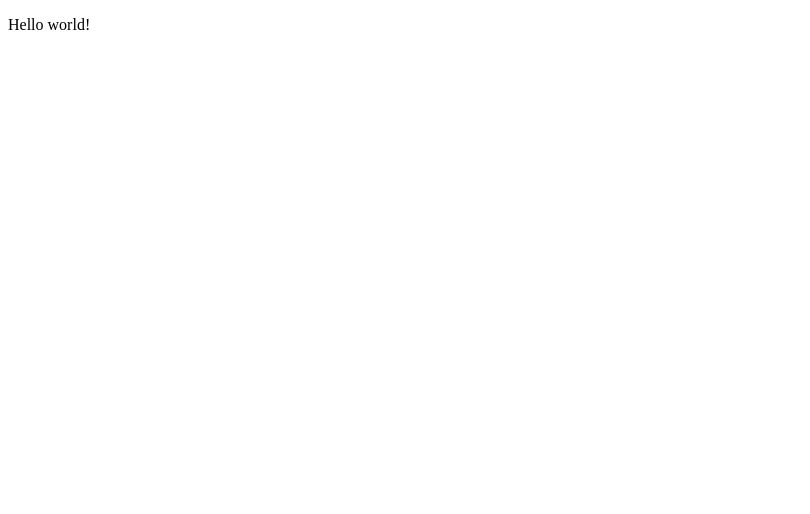
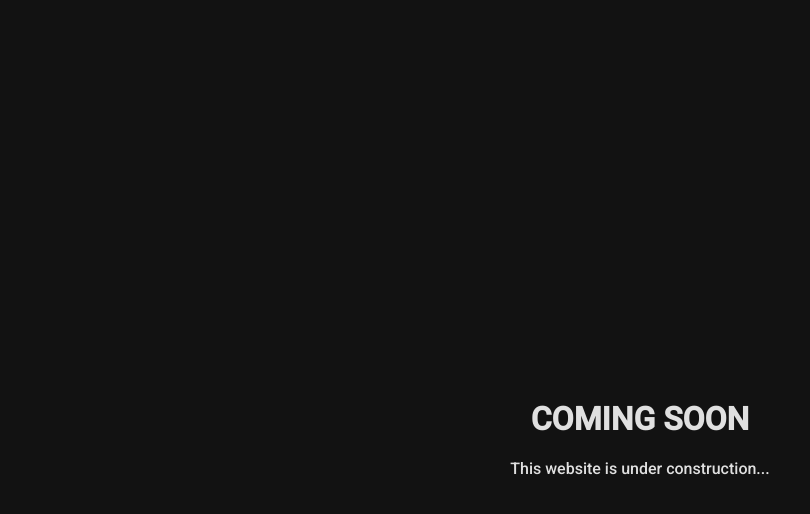
Before and after one commit to Marc-Spieler/marc-spieler.github.io, a plain HTML site: page index.html in a window 1280 px wide. Shown: the whole page, without its empty margins (0-810 px from the left). Drawn offline with Linux system fonts and the light colour scheme.

Commit message:
website under construction page

```diff
--- a/index.html
+++ b/index.html
@@ -1,9 +1,19 @@
 <!DOCTYPE html>
 <html>
     <head>
-        <title>Title</title>
+        <title>Marc Spieler</title>
+        <meta charset="utf-8">
+        <link href="https://fonts.googleapis.com/css?family=Roboto:500&display=swap" rel="stylesheet">
+        <style>
+            body {background-color: #121212; font-family: 'Roboto', sans-serif;  text-align: center;}
+            div {margin: 50vh 0vw;}
+            h1, p {color: #E0E0E0; margin-top: 0px;}
+        </style>
     </head>
     <body>
-        <p>Hello world!</p>
+        <div>
+            <h1>COMING SOON</h1>
+            <p>This website is under construction...</p>
+        </div>
     </body>
 </html>
```
